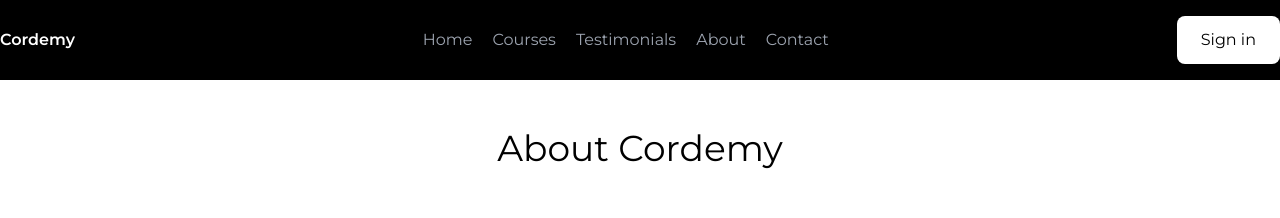
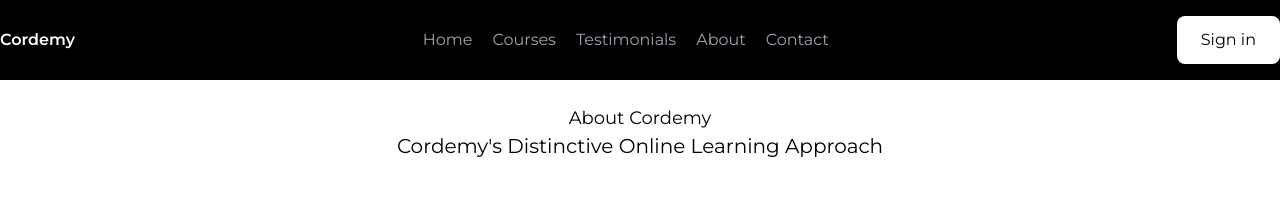
Before and after one commit to kajal-rekha/cordemy, a Next.js app: page /about in a window 1280 px wide. Shown: the top 218 px of the page. Built offline with nearby package versions, Linux system fonts and the light colour scheme; no server answers.

Commit message:
about page update

```diff
--- a/pages/about/index.js
+++ b/pages/about/index.js
@@ -2,14 +2,24 @@
 
 const AboutPage = () => {
   return (
-    <div className="about container mx-auto py-12 mt-20">
-      <h2
-        className="text-center text-4xl mb-10"
-        data-aos="fade-up"
-        data-aos-duration="1000"
-      >
-        About Cordemy
-      </h2>
+    <div className="about container mx-auto py-12 mt-14">
+      <div className="text-center mb-7">
+        {" "}
+        <h2
+          className="md:text-lg"
+          data-aos="fade-down"
+          data-aos-duration="1500"
+        >
+          About Cordemy
+        </h2>
+        <p
+          className="text-lg md:text-xl"
+          data-aos="fade-down"
+          data-aos-duration="1000"
+        >
+          Cordemy's Distinctive Online Learning Approach
+        </p>
+      </div>
       <div className="flex flex-col lg:flex-row gap-14 mt-20">
         <div className="lg:w-1/2">
           <p
@@ -45,7 +55,12 @@
             their knowledge, and achieve their personal and professional goals.`}
           </p>
         </div>
-        <div className="lg:w-1/2" data-aos="fade-up" data-aos-duration="1000">
+        <div
+          className="lg:w-1/2"
+          data-aos="flip-left"
+          data-aos-easing="ease-out-cubic"
+          data-aos-duration="1000"
+        >
           <Image
             src="https://res.cloudinary.com/dh0ado2ir/image/upload/v1686416263/depositphotos_310552970-stock-photo-young-cheerful-african-american-woman_axzyus.webp"
             alt="about image"
@@ -55,7 +70,6 @@
           />
         </div>
       </div>
-
       <div className="mt-28 grid grid-cols-1 md:grid-cols-2 lg:grid-cols-3 gap-8 ">
         <div className="bg-white p-6 rounded-lg shadow-lg">
           <Image
--- a/pages/index.js
+++ b/pages/index.js
@@ -1,13 +1,16 @@
 import Hero from "@/components/Hero";
 import { getAllCourses } from "@/prisma/courses";
+import AboutPage from "./about";
 import CoursesPage from "./courses";
-//import TestimonialsPage from "./testimonials";
+import Testimonials from "./testimonials";
 
 const HomePage = ({ courses }) => {
   return (
     <div className="mt-20">
       <Hero />
       <CoursesPage courses={courses} />
+      <AboutPage />
+      <Testimonials />
     </div>
   );
 };
```
